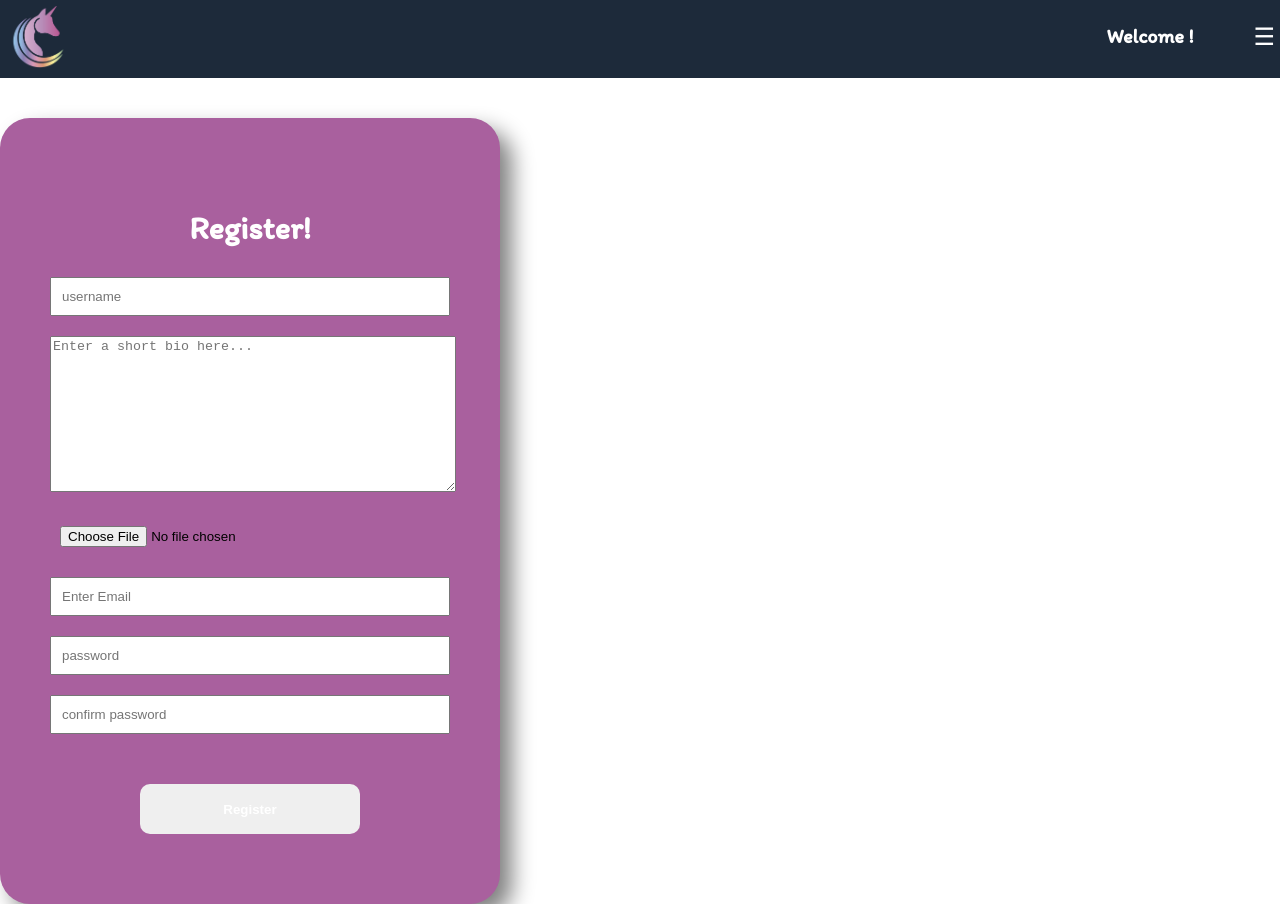
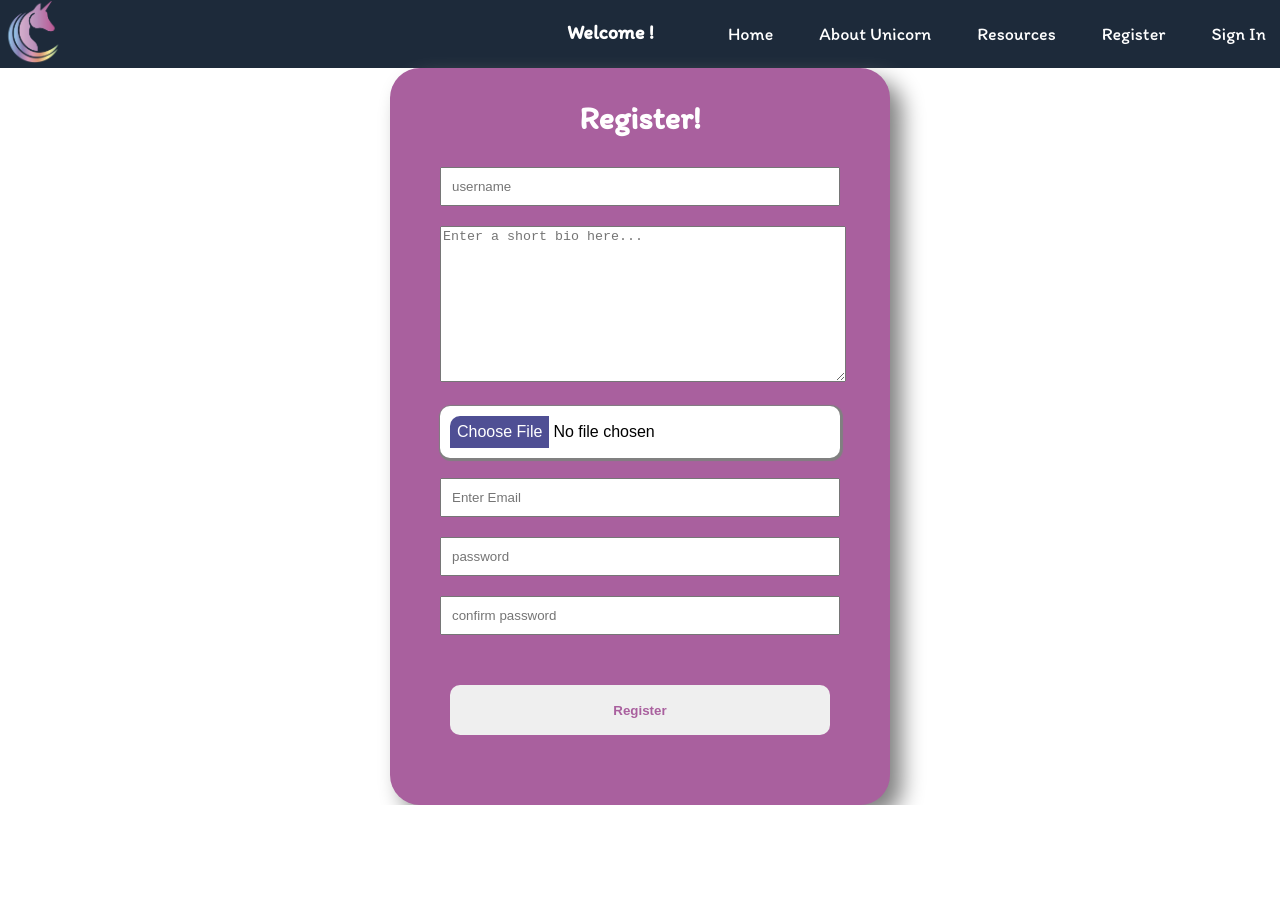
Before and after one commit to cchinw/unicorn-frontend, a React (Create React App) app in the folder unicorn/: page /register in a window 1280 px wide. After the commit the page ends 805 px from the top, so only its background shows below. Built offline with nearby package versions, Linux system fonts and the light colour scheme; a web font is replaced by a local one.

Commit message:
pre-presentation

```diff
--- a/unicorn/src/App.js
+++ b/unicorn/src/App.js
@@ -34,7 +34,7 @@ function App() {
   let token = '5d1ff085cc94337ebc0053dfcffd8220acd3c12c'
   // User State
   const [authenticated, toggleAuthenticated] = useState(false)
-  const [unicornUser, setUnicornUser] = useState('')
+  const [unicornUser, setUnicornUser] = useState(false)
   const [unicornUsers, setUnicornUsers] = useState([])
   const [nonUserUnicorn, setNonUserUnicorn] = useState({
     username: '',
@@ -104,6 +104,20 @@ function App() {
     localStorage.clear()
   }
 
+  const checkSession = () => {
+    let user = localStorage.getItem('userId')
+    if (user) {
+      setUnicornUser(true)
+    }
+  }
+
+  useEffect(() => {
+    const token = localStorage.getItem('token')
+    if (token) {
+      checkSession()
+    }
+  }, [])
+
   // // Check each time if the user is a pilgrim and authenticated to make certain commands
 
   // const checkSession = () => {
@@ -132,14 +146,6 @@ function App() {
   //     })
   // }
 
-  // // Verify token
-  // useEffect(() => {
-  //   const token = localStorage.getItem('token')
-  //   if (token) {
-  //     checkSession()
-  //   }
-  // }, [])
-
   return (
     <div className="App">
       {openModal && (
@@ -157,7 +163,7 @@ function App() {
       <main>
         <Routes>
           <Route
-            path="/landing-page"
+            path="/"
             element={
               <Landing
                 setUnicornUser={setUnicornUser}
@@ -207,7 +213,7 @@ function App() {
             }
           />
           <Route
-            path="/"
+            path="/feed"
             element={
               <Home
                 setGriefStages={setGriefStages}
--- a/unicorn/src/components/Nav.jsx
+++ b/unicorn/src/components/Nav.jsx
@@ -1,38 +1,42 @@
-import { Link } from "react-router-dom"
+import { Link } from 'react-router-dom'
 import Logo from '../assets/UnicornMainLogo.png'
 
-const Nav = ({authenticated, unicornUser, handleLogout}) => {
+const Nav = ({ authenticated, unicornUser, handleLogout }) => {
   let authenticatedOptions
-  if(unicornUser) {
-    authenticatedOptions= (
+  if (unicornUser) {
+    console.log(unicornUser)
+    let username = localStorage.getItem('username')
+    authenticatedOptions = (
       <nav className="navbar-text nav-body">
         <div className="welcome">
-          <h1 className="username">Welcome {unicornUser.username}!</h1>
+          <h1 className="username">Welcome {username}!</h1>
           <ul className="icon icon-container">
-          <input type='checkbox' id="hamburger_icon" />
-          <label htmlFor='hamburger_icon' className="hamburger">&#9776;</label>
-          <div className="nav-menu" >
+            <input type="checkbox" id="hamburger_icon" />
+            <label htmlFor="hamburger_icon" className="hamburger">
+              &#9776;
+            </label>
+            <div className="nav-menu">
+              <li className="i fa fa-home">
+                <Link to="/">Home</Link>
+              </li>
 
-            <div className="icon icon-fill">
-              <li className="i fa fa-home"><Link to='/home'>Home</Link></li>
-            </div>
+              <li className="i fa fa-home">
+                <Link to="/about">About Unicorn</Link>
+              </li>
 
-            <div className="icon icon-fill">
-              <li className="i fa fa-home"><Link to='/about'>About Unicorn</Link></li>
-            </div>
+              <li className="fa fa-user">
+                <Link to="/profile">My Profile</Link>
+              </li>
 
-            <div className="icon icon-enter">
-              <li className="fa fa-user"><Link to="/profile">My Profile</Link></li>
-            </div>
+              <li className="fa fa-user">
+                <Link to="/resources">Resources</Link>
+              </li>
 
-            <div className="icon icon-enter">
-              <li className="fa fa-user"><Link to="/resources">Resources</Link></li>
-            </div>
-
-            <div className="icon icon-collapse">
-              <li className="i fa fa-sign-in"><Link onClick={handleLogout} to='/'>Sign Out</Link></li>
-            </div>
-
+              <li className="i fa fa-sign-in">
+                <Link onClick={handleLogout} to="/">
+                  Sign Out
+                </Link>
+              </li>
             </div>
           </ul>
         </div>
@@ -43,104 +47,97 @@ const Nav = ({authenticated, unicornUser, handleLogout}) => {
   if (unicornUser) {
     adminOptions = (
       <nav className="navbar-text nav-body">
-       <div className="welcome" >
-         <h1 className="username">
-         Welcome {unicornUser.username}!
-         </h1>
+        <div className="welcome">
+          <h1 className="username">Welcome {unicornUser.username}!</h1>
 
           <ul className="icon icon-container">
-         <input type='checkbox' id="hamburger_icon" />
-         <label htmlFor='hamburger_icon' className="hamburger">&#9776;</label>
-         <div className="nav-menu" >
-           <div className="icon icon-fill">
-               <li className="i fa fa-home"><Link to='/home'>Home</Link></li>
-             </div>
+            <input type="checkbox" id="hamburger_icon" />
+            <label htmlFor="hamburger_icon" className="hamburger">
+              &#9776;
+            </label>
+            <div className="nav-menu">
+              <li className="i fa fa-home">
+                <Link to="/">Home</Link>
+              </li>
 
-             <div className="icon icon-fill">
-              <li className="i fa fa-home"><Link to='/about'>About Unicorn</Link></li>
-            </div>
+              <li className="i fa fa-home">
+                <Link to="/about">About Unicorn</Link>
+              </li>
 
-             <div className="icon icon-enter">
-             <li className="fa fa-user"><Link to="/profile">My Profile</Link></li>
-           </div>
+              <li className="fa fa-user">
+                <Link to="/profile">My Profile</Link>
+              </li>
 
-           <div className="icon icon-enter">
-              <li className="fa fa-user"><Link to="/stages">Grief Stages</Link></li>
-            </div>
+              <li className="fa fa-user">
+                <Link to="/stages">Grief Stages</Link>
+              </li>
 
-            <div className="icon icon-enter">
-              <li className="fa fa-user"><Link to="/resources">Resources</Link></li>
-            </div>
+              <li className="fa fa-user">
+                <Link to="/resources">Resources</Link>
+              </li>
 
-             <div className="icon icon-collapse">
-               <li className="i fa fa-sign-in"><Link onClick={handleLogout} to='/'>Sign Out</Link></li>
-             </div>
-
+              <li className="i fa fa-sign-in">
+                <Link onClick={handleLogout} to="/">
+                  Sign Out
+                </Link>
+              </li>
             </div>
           </ul>
-
-
         </div>
-
       </nav>
     )
   }
 
   const publicOptions = (
-
     <nav className="navbar-text nav-body">
-    <div className="welcome" >
-      <h1 className="username">
-      Welcome {unicornUser.username}!
-      </h1>
+      <div className="welcome">
+        <h1 className="username">Welcome {unicornUser.username}!</h1>
 
         <ul className="icon icon-container">
-      <input type='checkbox' id="hamburger_icon" />
-      <label htmlFor='hamburger_icon' className="hamburger">&#9776;</label>
-      <div className="nav-menu" >
-        <div className="icon icon-fill">
-            <li className="i fa fa-home"><Link to='/home'>Home</Link></li>
-          </div>
+          <input type="checkbox" id="hamburger_icon" />
+          <label htmlFor="hamburger_icon" className="hamburger">
+            &#9776;
+          </label>
+          <div className="nav-menu">
+            <li className="i fa fa-home">
+              <Link to="/">Home</Link>
+            </li>
 
-          <div className="icon icon-fill">
-           <li className="i fa fa-home"><Link to='/about'>About Unicorn</Link></li>
-         </div>
+            <li className="i fa fa-home">
+              <Link to="/about">About Unicorn</Link>
+            </li>
 
-         <div className="icon icon-enter">
-           <li className="fa fa-user"><Link to="/resources">Resources</Link></li>
-         </div>
+            <li className="fa fa-user">
+              <Link to="/resources">Resources</Link>
+            </li>
 
-         <div className="icon icon-enter">
-           <li className="fa fa-user"><Link to="/register">Register</Link></li>
-         </div>
+            <li className="fa fa-user">
+              <Link to="/register">Register</Link>
+            </li>
 
-         <div className="icon icon-enter">
-           <li className="fa fa-user"><Link to="/login">Sign In</Link></li>
-         </div>
-
-          <div className="icon icon-collapse">
-            <li className="i fa fa-sign-in"><Link onClick={handleLogout} to='/'>Sign Out</Link></li>
-          </div>
-
+            <li className="fa fa-user">
+              <Link to="/login">Sign In</Link>
+            </li>
           </div>
         </ul>
-
-
       </div>
-
     </nav>
   )
 
   return (
-    <header className="navbar container" >
+    <header className="navbar container">
       <div className="nav-left content">
-      <Link to='/feed/:id' >
-        <div className="logo-container" alt='logo' >
+        <Link to="/landing">
+          <div className="logo-container" alt="logo">
             <img className="logo" src={Logo} alt="unicornUser-logo" />
           </div>
         </Link>
       </div>
-      {authenticated && unicornUser ? (unicornUser.admin === true ? adminOptions: authenticatedOptions) : publicOptions}
+      {authenticated && unicornUser
+        ? unicornUser.admin === true
+          ? adminOptions
+          : authenticatedOptions
+        : publicOptions}
     </header>
   )
 }
--- a/unicorn/src/pages/Home.js
+++ b/unicorn/src/pages/Home.js
@@ -64,7 +64,7 @@ const Home = ({
         <h1>Welcome to Unicorn</h1>
         <h3>Where you do not have to deal with loss on your own</h3>
       </div>
-      <h3 className="title-header">Learn about the The 7 Stages of Grief</h3>
+      <h3 className="title-header">Learn about the The 7 Stages of Grief </h3>
       <div className="stages-of-grief">
         {griefStages.map((stage, index) => (
           <GriefStage
--- a/unicorn/src/pages/Register.js
+++ b/unicorn/src/pages/Register.js
@@ -62,7 +62,7 @@ const Register = ({ setOpenModal, setHeader, setPopupMessage }) => {
   }
 
   return (
-    <div className="register col">
+    <div className="register-col">
       <div className="card-overlay centered">
         <h1>Register!</h1>
         <form className="forms">
@@ -89,6 +89,7 @@ const Register = ({ setOpenModal, setHeader, setPopupMessage }) => {
           </div>
           <div className="unicorn-user-avatar">
             <input
+              className="upload-box"
               type="file"
               accept="image/png, image/jpeg"
               onChange={(e) => {
--- a/unicorn/src/style/Home.css
+++ b/unicorn/src/style/Home.css
@@ -15,6 +15,7 @@
 .title-header{
   color: #a9609e;
   animation: float 5s ease 2s infinite ;
+  padding-bottom: 15px;
 }
 
 .grief-intro{
@@ -51,7 +52,7 @@
   height: 70vh;
   border-radius: 10px;
   border: 1px solid white;
-  margin: 0 0 5vh 0;
+  margin: 5vh 0 5vh 15vh;
 }
 .grief {
   background-color: rgb(29, 42, 58);
--- a/unicorn/src/style/Nav.css
+++ b/unicorn/src/style/Nav.css
@@ -68,6 +68,14 @@ input[type='checkbox'] {
   user-select: none;
 }
 
+li {
+  list-style: none;
+}
+
+a{
+  text-decoration: none;
+}
+
 .btn{
   width: 50%;
   height: 25px;
@@ -76,54 +84,29 @@ input[type='checkbox'] {
 }
 
 /* Styling to make page interactive based on screen size */
-@media (max-width: 100000px) {
+@media (max-width: 768px) {
   .navbar {
     padding: 5px;
   }
   .nav-menu {
     display: none;
     position: absolute;
-    /* background: linear-gradient(to bottom, rgba(255, 255, 255, 0.2),  rgb(29, 42, 58)); */
+    background: rgb(169, 96, 158, 0.6);
     right: 0;
-    left: 0;
     text-align: center;
     padding: 5px;
+    width: 220px;
+    min-height: 200px;
+    overflow: hidden;
+    color: #fff;
+    cursor: pointer;
+    z-index: 12;
+    border-radius: 30px;
+    animation: glowing 20s linear infinite;
+  }
 
 
-    width: 220px;
-    height: 50px;
-    border: none;
-    outline: none;
-    color: #fff;
-    background: #111;
-    cursor: pointer;
-    position: relative;
-    z-index: 0;
-    /* border-radius: 10px; */
-  }
-
-  .nav-menu:before {
-    content: '';
-    background: linear-gradient(45deg, #ff0000, #ff7300, #fffb00, #48ff00, #00ffd5, #002bff, #7a00ff, #ff00c8, #ff0000);
-    position: absolute;
-    top: -2px;
-    left:-2px;
-    background-size: 400%;
-    z-index: -1;
-    filter: blur(5px);
-    width: calc(100% + 4px);
-    height: calc(150% + 4px);
-    animation: glowing 20s linear infinite;
-    opacity: 0;
-    transition: opacity .3s ease-in-out;
-    border-radius: 10px;
-  }
-
-  .nav-menu:active {
-    color: #000
-  }
-
-  .nav-menu:active:after {
+ .nav-menu:active:after {
     background: transparent;
   }
 
@@ -131,23 +114,12 @@ input[type='checkbox'] {
     opacity: 1;
   }
 
-  .nav-menu:after {
-    z-index: -1;
-    content: '';
-    position: absolute;
-    width: 100%;
-    height: 150%;
-    background: linear-gradient(45deg, #000000, #14213d, #fca311, #e5e5e5, #ffffff);
-    left: 0;
-    top: 0;
-    border-radius: 10px;
-  }
 
-  @keyframes glowing {
+  /* @keyframes glowing {
     0% { background-position: 0 0; }
     50% { background-position: 400% 0; }
     100% { background-position: 0 0; }
-  }
+  } */
 
   .logo {
     font-size: 15px;
@@ -160,7 +132,6 @@ input[type='checkbox'] {
   }
   .hamburger {
     display: block;
-    margin-top: -5px;
   }
   /* body{
     overflow-y: hidden;
--- a/unicorn/src/style/SignUp.css
+++ b/unicorn/src/style/SignUp.css
@@ -1,14 +1,14 @@
-.card-overlay, .login-page{
+.card-overlay {
   margin-top: 40px;
   border-radius: 30px;
-  padding: 70px 50px 70px 50px;
+  padding: 10px 50px 70px 50px;
   box-shadow: 12px 12px 22px grey ;
   display: block;
   background-color: #a9609e;
   width: 50vh;
   align-content: center;
+  margin: auto;
 }
-
 
 
 .card-overlay h1, .login-page h1{
@@ -35,10 +35,34 @@
 
 .glow-on-hover-register, .glow-on-hover-login{
   margin-top: 30px;
-  color: white;
+  width: 95%;
+  color: #a9609e ;
   font-weight: bolder;
 }
 
-#file-upload-button {
-  background-color: darkcyan;
+.upload-box{
+  font-size: 16px;
+  background: white;
+  border-radius: 10px;
+  box-shadow: 1px 1px 1px 2px grey;
+  width: 230px;
+  outline: none;
 }
+
+::-webkit-file-upload-button{
+  color: white;
+  background: rgb(79, 79, 148);
+  padding: 7px;
+  border: none;
+  border-top-left-radius: 10px;
+  outline: none;
+}
+::-webkit-file-upload-button:hover{
+  background: white;
+  border: 2px solid rgb(79, 79, 148);
+  color: rgb(79, 79, 148);
+}
+
+.form-control{
+  box-shadow: 1px 1px 1px 2px grey;
+}
```
Also changed, not shown: unicorn/src/components/Discussion.jsx (+31 -18 lines), unicorn/src/components/PostDiscussion.jsx (+37 -18 lines), unicorn/src/pages/Login.js (+7 -5 lines). Lines whose indentation alone changed are shown as unchanged.
